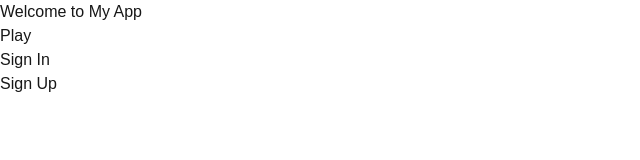
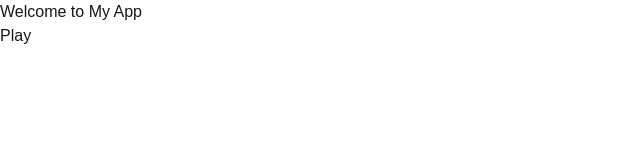
Before and after one commit to xROBERTINOx/hoyahacks2025, a Next.js app: page / in a window 1280 px wide. Shown: the top 160 px of the page, without its empty margins (0-640 px from the left). Built offline with nearby package versions, Linux system fonts and the light colour scheme.

Commit message:
removed signup and signin files

```diff
--- a/app/page.tsx
+++ b/app/page.tsx
@@ -9,16 +9,6 @@ const HomePage = () => {
           <button>Play</button>
         </Link>
       </div>
-      <div>
-        <Link href="/signin">
-          <button>Sign In</button>
-        </Link>
-      </div>
-      <div>
-        <Link href="/signup">
-          <button>Sign Up</button>
-        </Link>
-      </div>
     </div>
   );
 };
```
